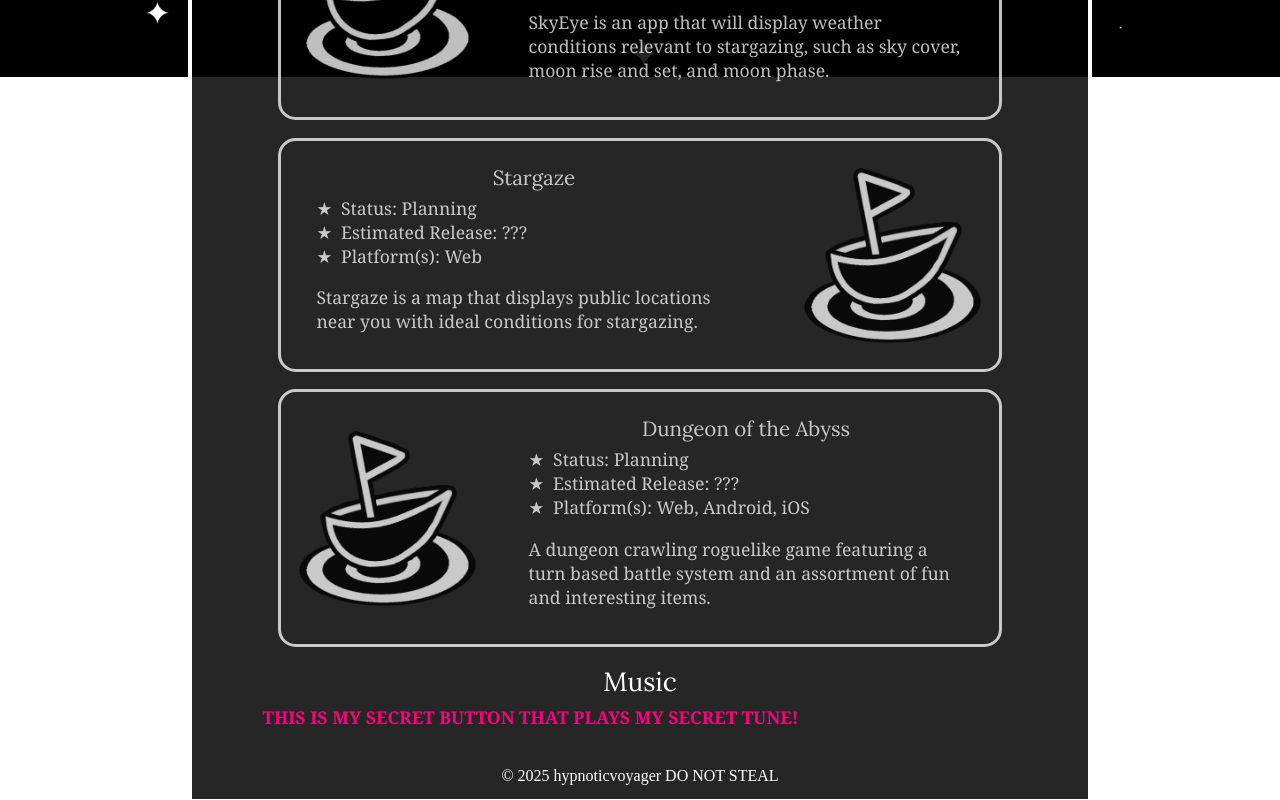
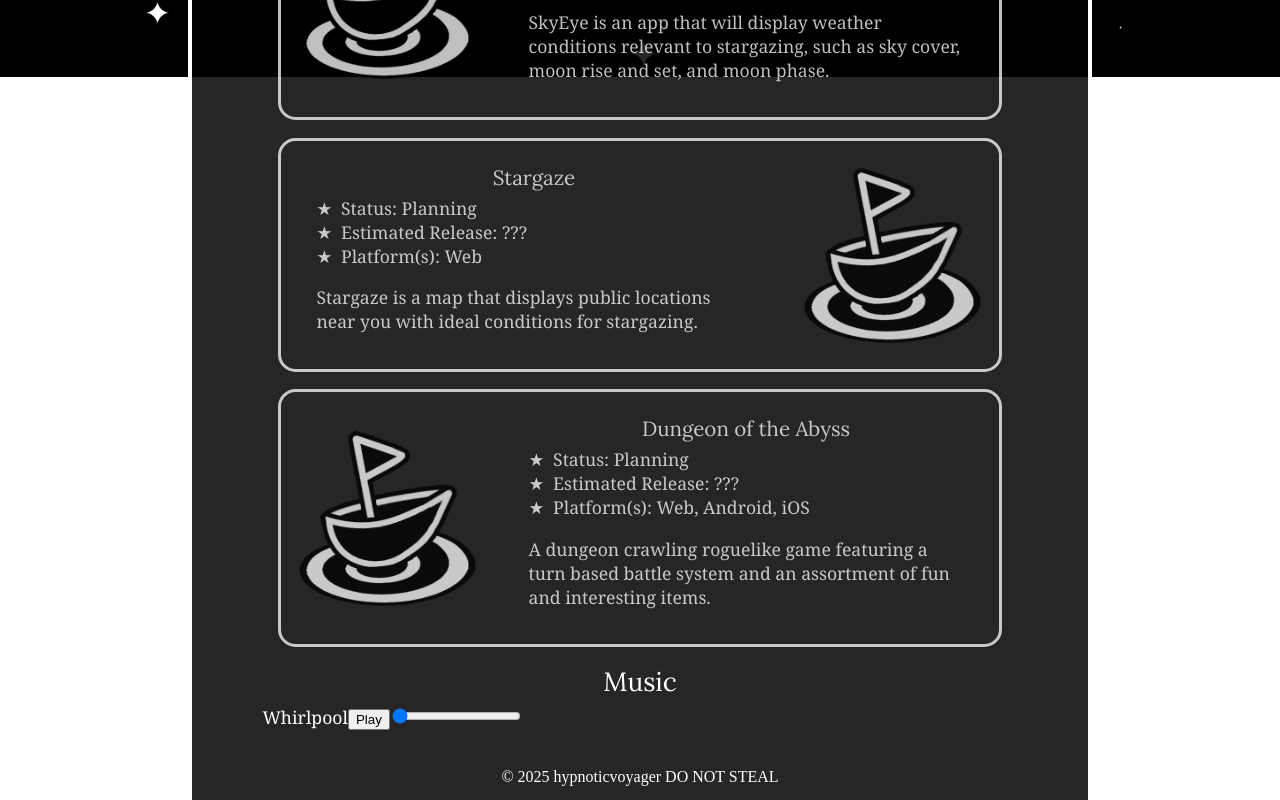
Before and after one commit to hypnoticvoyager/hypnoticvoyager.github.io, a React (Vite) app: page /projects in a window 1280 px wide. Shown: the part 723-1523 px from the top of the page. Built offline with nearby package versions, Linux system fonts and the light colour scheme.

Commit message:
minor changes

```diff
--- a/public/scripts/music.js
+++ b/public/scripts/music.js
@@ -1,22 +1,17 @@
+export const button = document.querySelector("#music-toggle");
+export const image = document.querySelector("#music-toggle img");
+export const music = document.querySelector("#now-playing");
+export const audioSrc = document.querySelector("#now-playing source");
+
+let isAllowed = false;
+
 window.onload = () => {
-    const button = document.querySelector("#music-toggle");
-    const image = document.querySelector("#music-toggle img");
-    const music = document.querySelector("#now-playing");
-
-    let isAllowed = false;
-
     if (button != null) {
         button.addEventListener("click",() => {
             if (music.paused) {
-                music.play();
-                image.src = "/assets/ui-sound-on.png";
-                image.alt = "Music On";
-                isAllowed = true;
+                musicPlay();
             } else {
-                music.pause();
-                image.src = "/assets/ui-sound-off.png";
-                image.alt = "Music Off";
-                isAllowed = false;
+                musicPause();
             }
         });
     }
@@ -30,13 +25,36 @@ window.onload = () => {
 }
 
 
-function musicChangePath(path) {
-    const audioSrc = document.querySelector("#now-playing source");
-    const audio = document.querySelector("#now-playing");
-
+export function musicChangePath(path) {
     if (audioSrc != null) {
         audioSrc.src = path;
-        audio.load();
-        audio.play();
+        music.load();
+        music.play();
     }
 }
+
+export function musicPlay() {
+    music.play();
+    image.src = "/assets/ui-sound-on.png";
+    image.alt = "Music On";
+    isAllowed = true;
+}
+
+export function musicPause() {
+    music.pause();
+    image.src = "/assets/ui-sound-off.png";
+    image.alt = "Music Off";
+    isAllowed = false;
+}
+
+export function musicIsPaused() {
+    return music.paused;
+}
+
+export function musicGetSource() {
+    return audioSrc.src;
+}
+
+export function musicChangePos(percent) {
+    music.currentTime=percent * music.duration;
+}
--- /dev/null
+++ b/src/components/MusicPlayer.jsx
@@ -0,0 +1,33 @@
+import {
+    musicChangePath,
+    musicIsPaused,
+    musicPause,
+    musicPlay,
+    musicGetSource, musicChangePos
+} from "../../public/scripts/music.js";
+
+export default function MusicPlayer({musicPath,musicTitle,musicId}) {
+    return (
+        <>
+            <label>{musicTitle}</label>
+            <button onClick={() => buttonClick(musicPath,musicId)}>Play</button>
+            <input id={"mus-"+musicId} type={"range"} min={0} max={1} value={0} onChange={() => {seek(this.value)}} />
+        </>
+    );
+}
+
+function buttonClick(musicPath,musicId) {
+    if (musicGetSource() === musicPath) {
+        if (musicIsPaused()) {
+            musicPlay();
+        } else {
+            musicPause()
+        }
+    } else {
+        musicChangePath(musicPath);
+    }
+}
+
+function seek(position) {
+    musicChangePos(position);
+}
--- a/src/pages/Layout.jsx
+++ b/src/pages/Layout.jsx
@@ -5,7 +5,7 @@ const Layout = () => {
     return (
         <>
             <Helmet>
-                <script src="/scripts/music.js"></script>
+                <script src="/scripts/music.js" type={"module"}></script>
             </Helmet>
             <div id="wrapper">
                 <header>
--- a/src/pages/Projects.jsx
+++ b/src/pages/Projects.jsx
@@ -1,4 +1,4 @@
-import {render} from "react-dom";
+import MusicPlayer from "../components/MusicPlayer.jsx";
 
 class ReleasedProject {
     constructor(id,title,iconPath,developmentPeriod,releaseDate,platforms,description) {
@@ -144,7 +144,7 @@ const Projects = () => {
             </section>
             <section id="prj-music">
                 <h2>Music</h2>
-                <a onClick={() => {musicChangePath("/music/whirlpool.mp3");}}>THIS IS MY SECRET BUTTON THAT PLAYS MY SECRET TUNE!</a>
+                <MusicPlayer musicPath={"/music/whirlpool.mp3"} musicTitle={"Whirlpool"} musicId={"Whirlpool"} />
             </section>
         </>
     )
```
Also changed, not shown: diet goals.txt (added).
